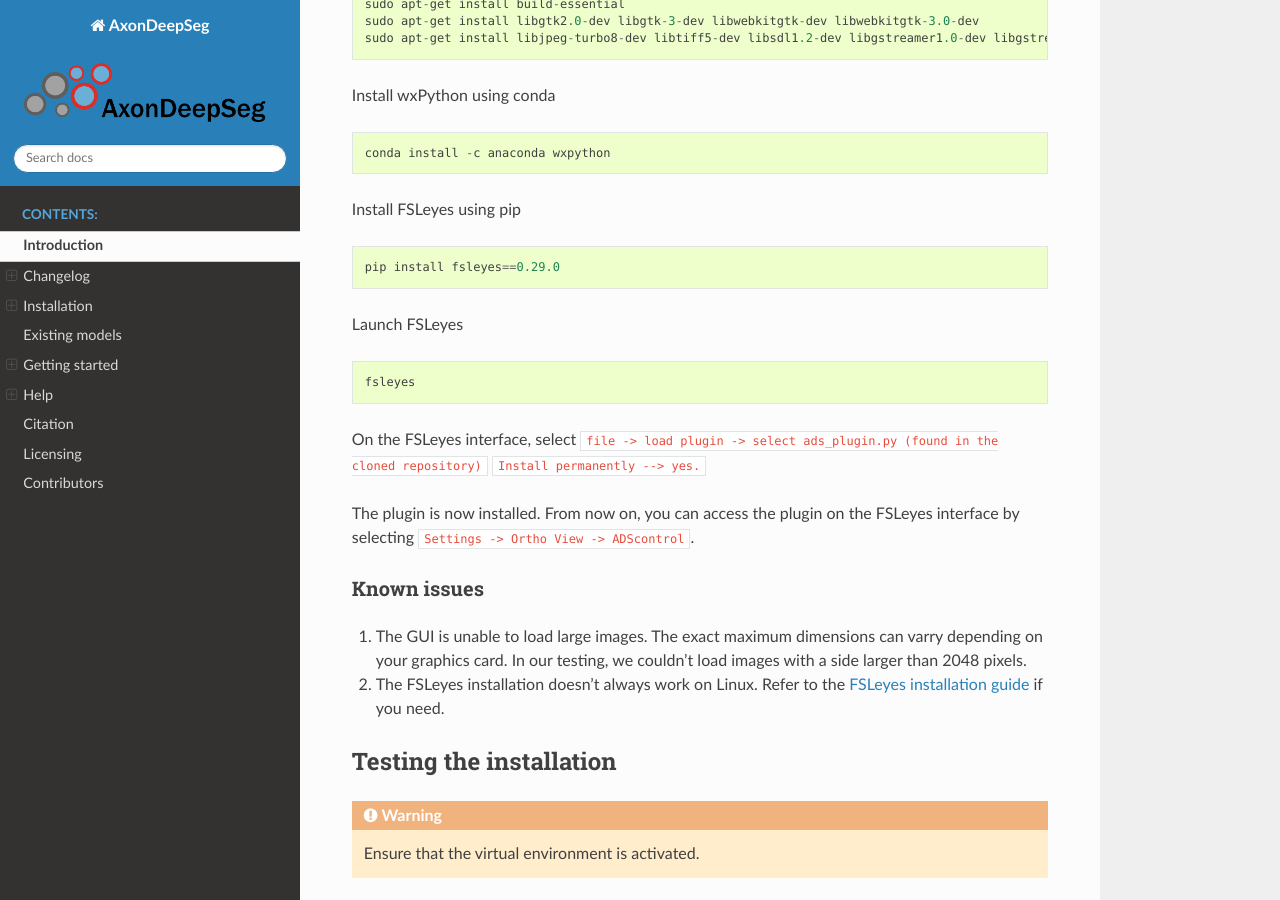
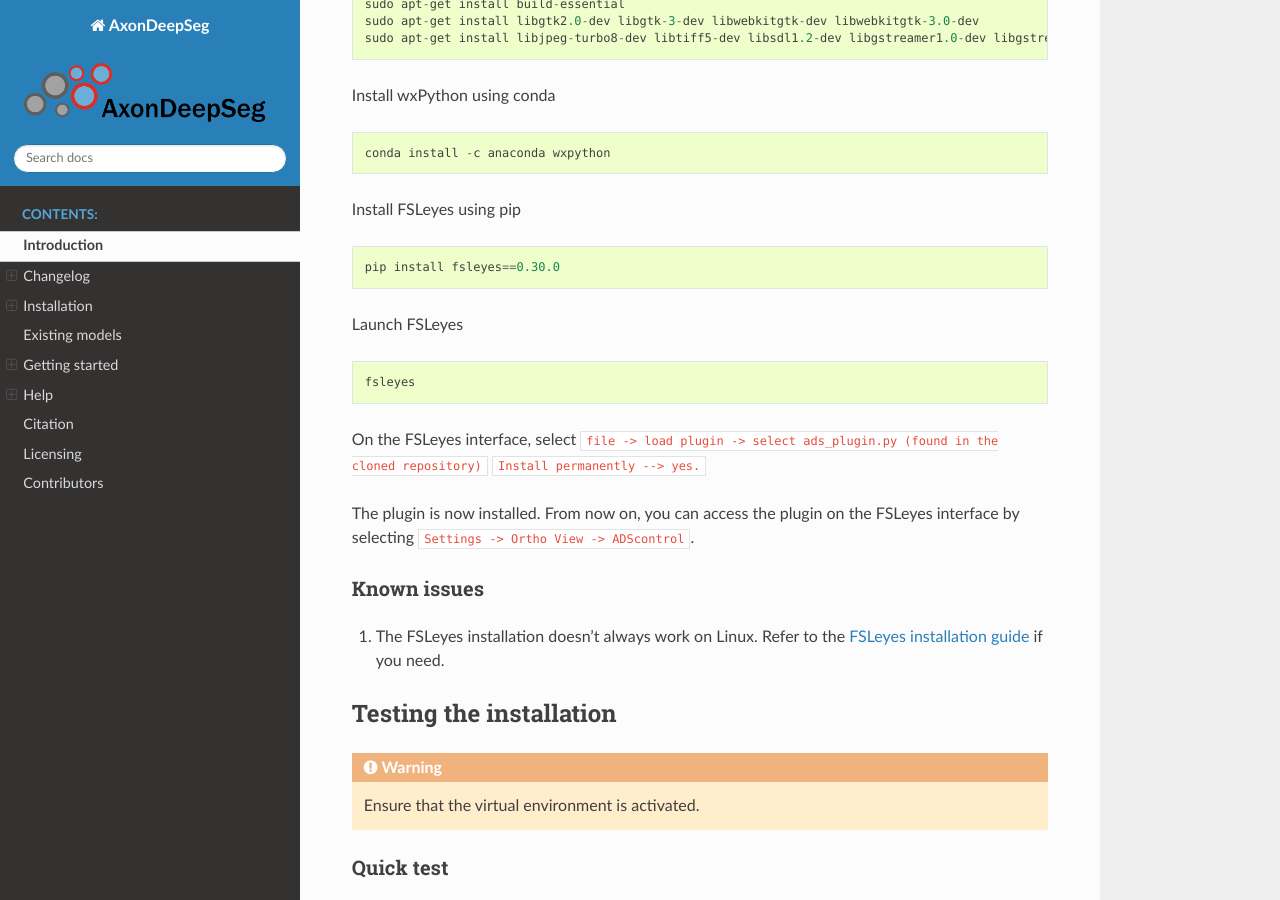
Before and after one commit to axondeepseg/axondeepseg, a Sphinx documentation site: the page built from docs/source/documentation.rst, in a window 1280 px wide and 900 px high, scrolled down 7912 px. Built offline with Sphinx 7.4.7 and the Read the Docs theme 2.0.0, drawn with Linux system fonts in a browser that asks for light colours.

Commit message:
#182 - Changed FSLeyes version

```diff
--- a/docs/source/documentation.rst
+++ b/docs/source/documentation.rst
@@ -258,7 +258,7 @@
 
 Install FSLeyes using conda-forge ::
 
-           conda install -c conda-forge fsleyes==0.29.0
+           conda install -c conda-forge fsleyes==0.30.0
 
 Launch FSLeyes ::
 
@@ -293,7 +293,7 @@
 
 Install FSLeyes using pip ::
 
-           pip install fsleyes==0.29.0
+           pip install fsleyes==0.30.0
 
 Launch FSLeyes ::
 
@@ -306,8 +306,7 @@
 
 Known issues
 ~~~~~~~~~~~~~~~~~~~~~~~~~~~~~~~~~~~~~~~~~~~~~~~~~~~~~~~~~~~~~~~~~~~~~~~~~~~~~~~
-1. The GUI is unable to load large images. The exact maximum dimensions can varry depending on your graphics card. In our testing, we couldn't load images with a side larger than 2048 pixels.
-2. The FSLeyes installation doesn't always work on Linux. Refer to the `FSLeyes installation guide <https://users.fmrib.ox.ac.uk/~paulmc/fsleyes/userdoc/latest/install.html>`_ if you need.
+1. The FSLeyes installation doesn't always work on Linux. Refer to the `FSLeyes installation guide <https://users.fmrib.ox.ac.uk/~paulmc/fsleyes/userdoc/latest/install.html>`_ if you need.
 
 Testing the installation
 -------------------------------------------------------------------------------
```
